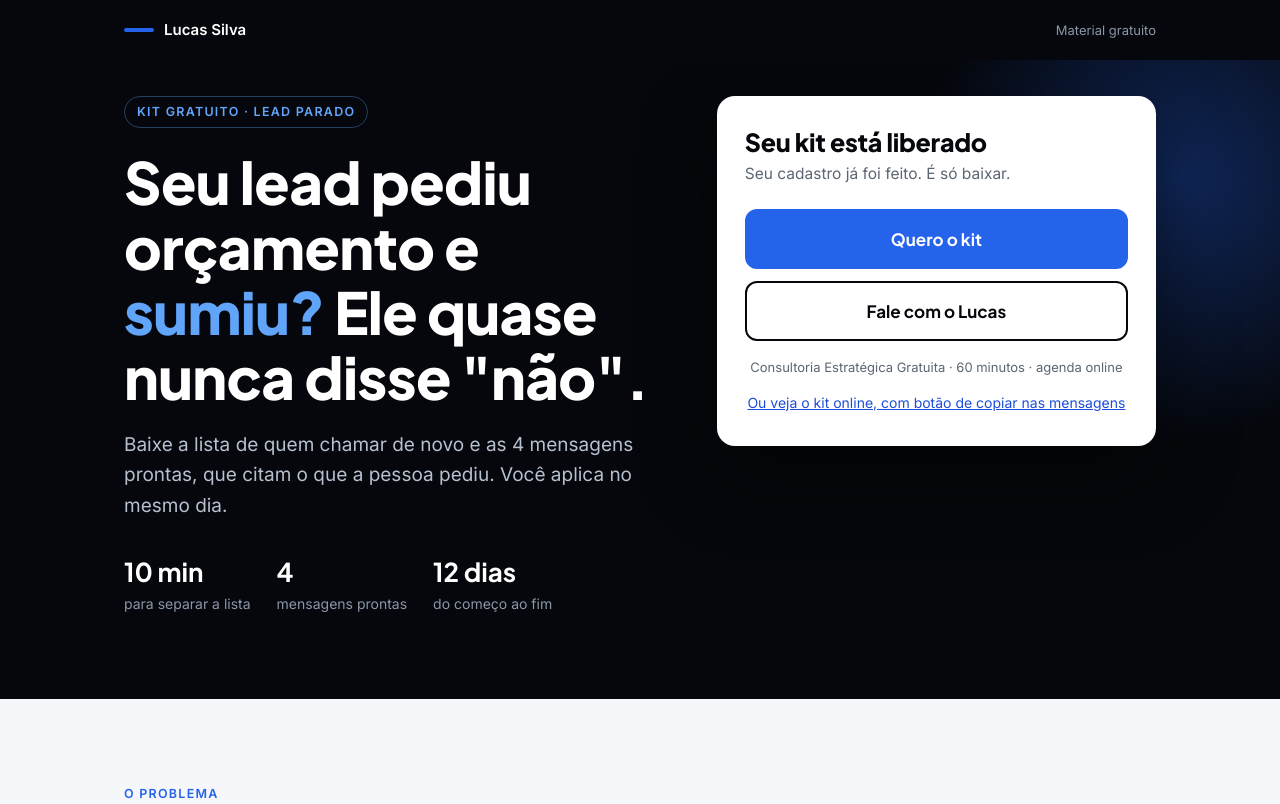
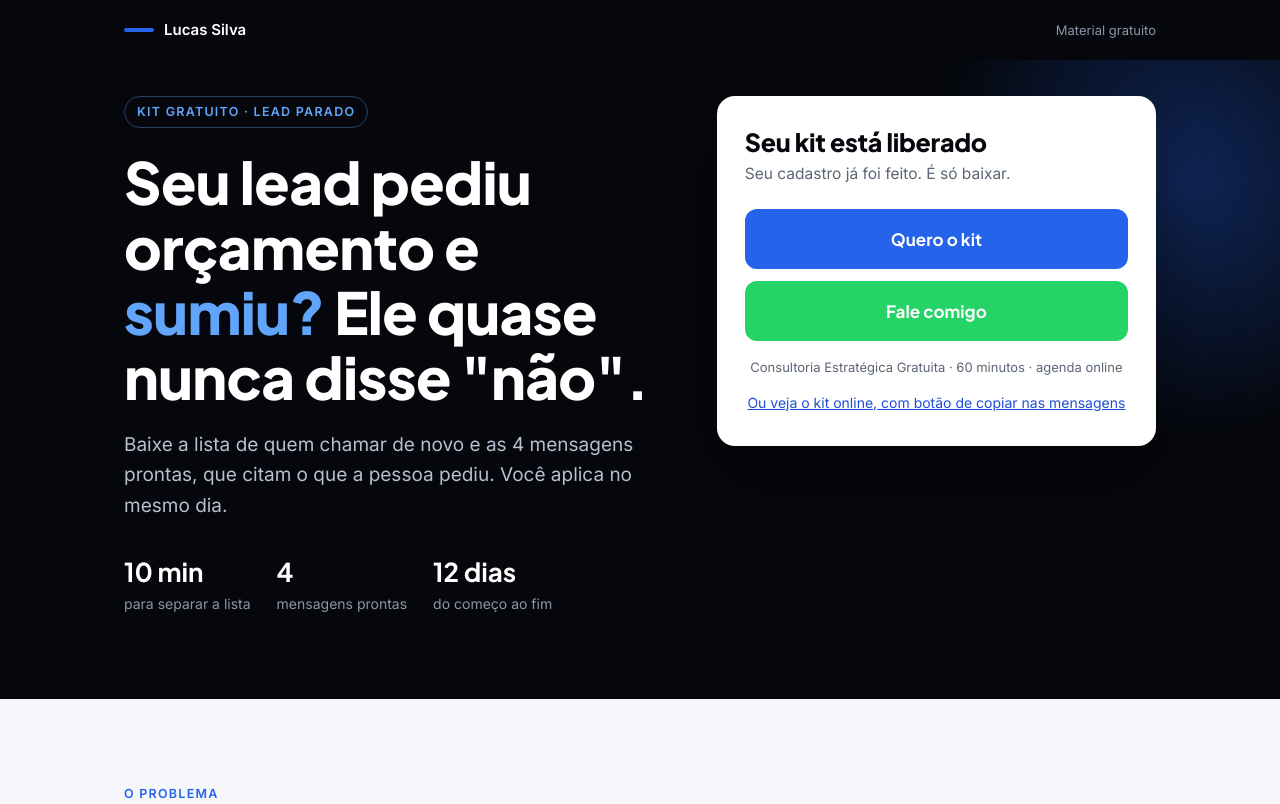
Before and after one commit to ilucasmkt/materiais, a plain HTML site: page REATIVAR/index.html in a window 1280 px wide. Shown: the top 804 px of the page. Drawn offline with Linux system fonts and the light colour scheme.

Commit message:
REATIVAR: botao Fale comigo em verde

```diff
--- a/REATIVAR/index.html
+++ b/REATIVAR/index.html
@@ -43,8 +43,8 @@ a{color:inherit}
 .form-card .peq{color:var(--cinza);font-size:15.5px;margin-bottom:22px}
 a.cta{display:block;text-align:center;text-decoration:none;font:700 17px "Plus Jakarta Sans",Inter,sans-serif;background:var(--azul);color:#fff;border-radius:12px;padding:17px;margin-top:12px;border:2px solid var(--azul);transition:background .15s}
 a.cta:hover{background:var(--azul2);border-color:var(--azul2)}
-a.cta.alt{background:#fff;color:var(--preto);border-color:var(--preto)}
-a.cta.alt:hover{background:var(--preto);color:#fff;border-color:var(--preto)}
+a.cta.alt{background:#25D366;color:#fff;border-color:#25D366}
+a.cta.alt:hover{background:#1EBE5A;border-color:#1EBE5A;color:#fff}
 .seguro{margin-top:16px;font-size:13px;color:var(--cinza);text-align:center}
 a.sec{display:block;margin-top:14px;font-size:14px;color:var(--azul2);text-align:center}
 
@@ -128,7 +128,7 @@ footer a{color:#B6C0CF}
       <h2>Seu kit está liberado</h2>
       <p class="peq">Seu cadastro já foi feito. É só baixar.</p>
       <a class="cta" href="https://drive.google.com/drive/folders/1E9LOHglAqm5ffcnssuQpoImD9HqdEIXG?usp=sharing" target="_blank" rel="noopener">Quero o kit</a>
-      <a class="cta alt" href="https://cal.com/zenite/60min" target="_blank" rel="noopener">Fale com o Lucas</a>
+      <a class="cta alt" href="https://cal.com/zenite/60min" target="_blank" rel="noopener">Fale comigo</a>
       <p class="seguro">Consultoria Estratégica Gratuita · 60 minutos · agenda online</p>
       <a class="sec" href="material.html">Ou veja o kit online, com botão de copiar nas mensagens</a>
     </div>
@@ -213,7 +213,7 @@ footer a{color:#B6C0CF}
   <div class="wrap">
     <h2>Comece com 10 leads parados e mande a primeira hoje.</h2>
     <p>O kit leva menos de 10 minutos para ser lido e aplicado.</p>
-    <a class="btn" href="https://drive.google.com/drive/folders/1E9LOHglAqm5ffcnssuQpoImD9HqdEIXG?usp=sharing" target="_blank" rel="noopener">Quero o kit</a> <a class="btn" style="background:#fff;color:#05070C;margin-left:10px" href="https://cal.com/zenite/60min" target="_blank" rel="noopener">Fale com o Lucas</a>
+    <a class="btn" href="https://drive.google.com/drive/folders/1E9LOHglAqm5ffcnssuQpoImD9HqdEIXG?usp=sharing" target="_blank" rel="noopener">Quero o kit</a> <a class="btn" style="background:#25D366;margin-left:10px" href="https://cal.com/zenite/60min" target="_blank" rel="noopener">Fale comigo</a>
   </div>
 </section>
 
```
